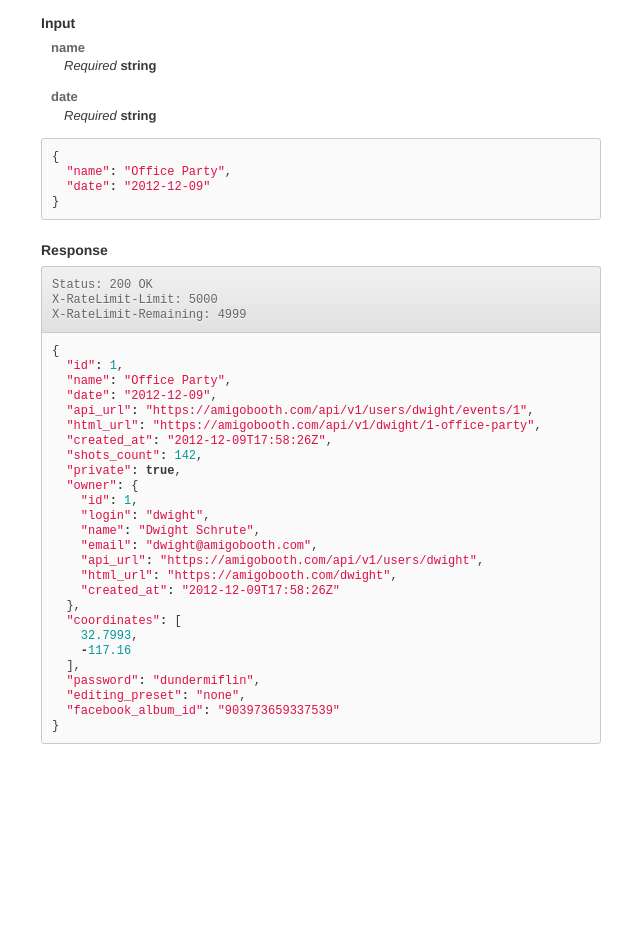
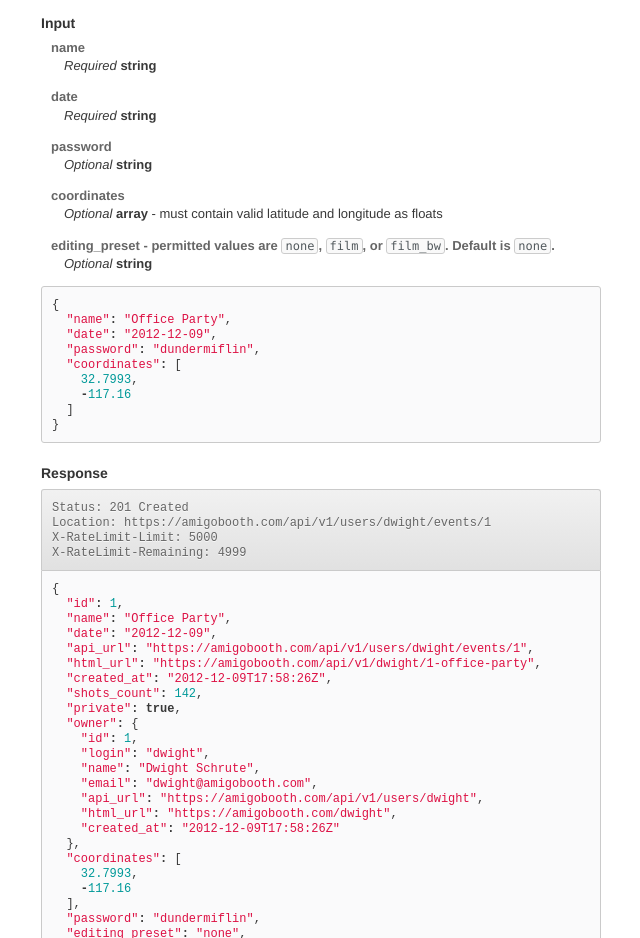
Before and after one commit to amigobooth/developer.amigobooth.com, a plain HTML site: page v1/events/index.html in a window 1280 px wide. Shown: the part 2460-3398 px from the top of the page, without its empty margins (139-779 px from the left). Before the commit the page ends 3224 px from the top, so only its background shows below. Drawn offline with Linux system fonts and the light colour scheme.

Commit message:
Add some event API docs

```diff
--- a/v1/events/index.html
+++ b/v1/events/index.html
@@ -191,14 +191,31 @@ X-RateLimit-Remaining: 4999</code></pre>
   <dd>
 <em>Required</em> <strong>string</strong>
 </dd>
+  <dt>password</dt>
+  <dd>
+<em>Optional</em> <strong>string</strong>
+</dd>
+  <dt>coordinates</dt>
+  <dd>
+<em>Optional</em> <strong>array</strong> - must contain valid latitude and longitude as floats</dd>
+  <dt>editing_preset - permitted values are <code>none</code>, <code>film</code>, or <code>film_bw</code>. Default is <code>none</code>.</dt>
+  <dd>
+<em>Optional</em> <strong>string</strong>
+</dd>
 </dl><pre class="highlight"><code class="language-javascript"><span class="p">{</span>
   <span class="s2">"name"</span><span class="o">:</span> <span class="s2">"Office Party"</span><span class="p">,</span>
-  <span class="s2">"date"</span><span class="o">:</span> <span class="s2">"2012-12-09"</span>
+  <span class="s2">"date"</span><span class="o">:</span> <span class="s2">"2012-12-09"</span><span class="p">,</span>
+  <span class="s2">"password"</span><span class="o">:</span> <span class="s2">"dundermiflin"</span><span class="p">,</span>
+  <span class="s2">"coordinates"</span><span class="o">:</span> <span class="p">[</span>
+    <span class="mf">32.7993</span><span class="p">,</span>
+    <span class="o">-</span><span class="mf">117.16</span>
+  <span class="p">]</span>
 <span class="p">}</span></code></pre>
 
 <h3 id="response-2">Response</h3>
 
-<pre class="headers"><code>Status: 200 OK
+<pre class="headers"><code>Status: 201 Created
+Location: https://amigobooth.com/api/v1/users/dwight/events/1
 X-RateLimit-Limit: 5000
 X-RateLimit-Remaining: 4999</code></pre>
 
```
